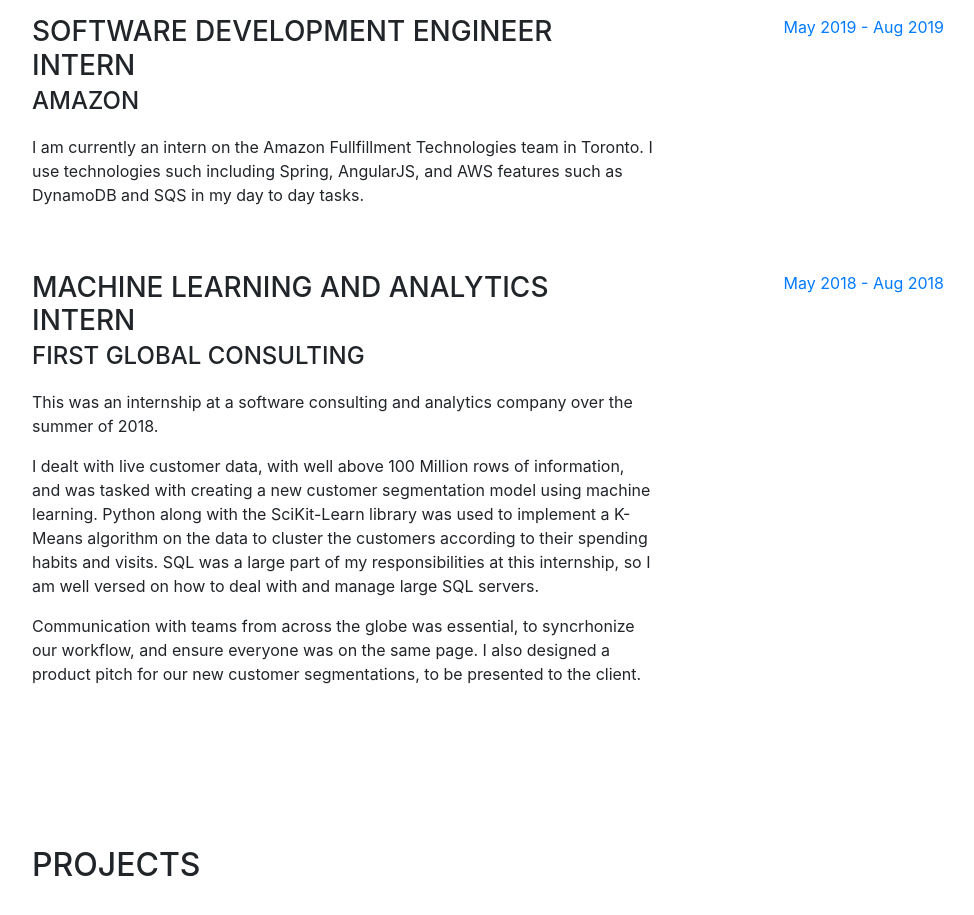
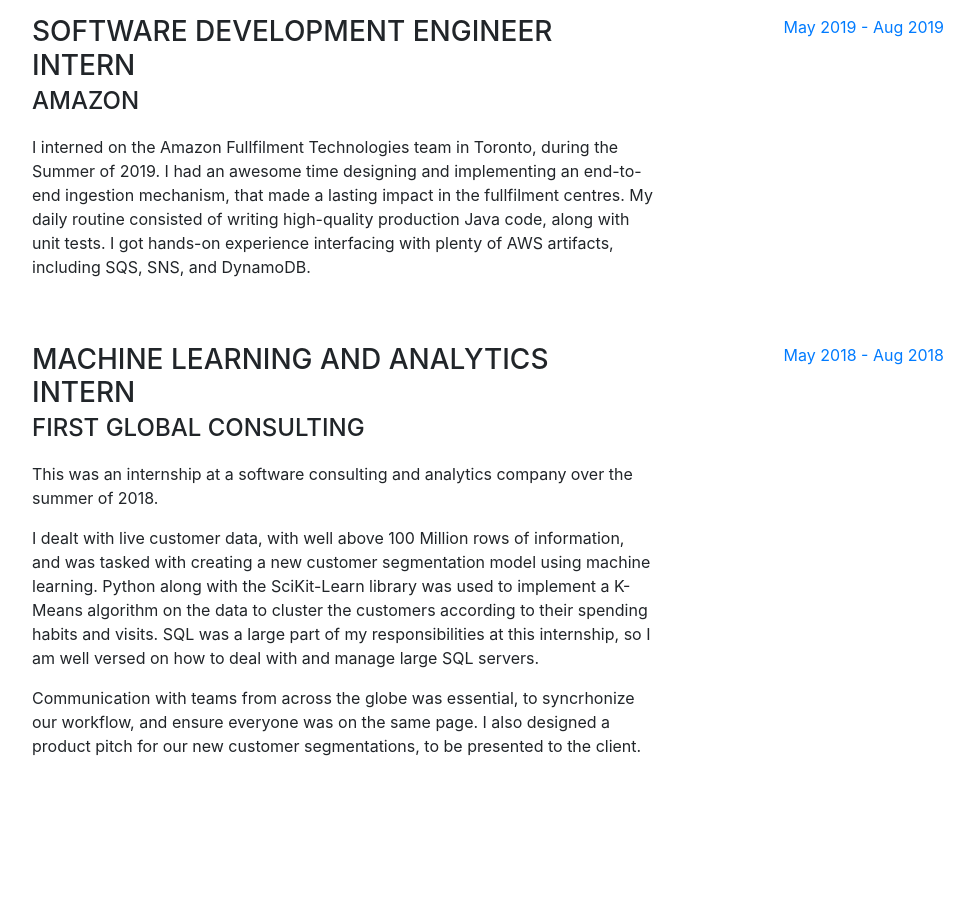
Before and after one commit to Khan-Saad/Khan-Saad.github.io, a website with bundled scripts: page index.html in a window 1280 px wide. Shown: the part 920-1835 px from the top of the page, without its empty margins (288-1262 px from the left). Built offline with nearby package versions, Linux system fonts and the light colour scheme; a web font is replaced by a local one.

Commit message:
Updating Amazon

```diff
--- a/index.html
+++ b/index.html
@@ -96,7 +96,7 @@
             <div class="resume-content mr-auto">
               <h3 class="mb-0">Software Development Engineer Intern</h3>
               <div class="subheading mb-3">Amazon</div>
-              <p>I am currently an intern on the Amazon Fullfillment Technologies team in Toronto. I use technologies such including Spring, AngularJS, and AWS features such as DynamoDB and SQS in my day to day tasks.</p>
+              <p>I interned on the Amazon Fullfilment Technologies team in Toronto, during the Summer of 2019. I had an awesome time designing and implementing an end-to-end ingestion mechanism, that made a lasting impact in the fullfilment centres. My daily routine consisted of writing high-quality production Java code, along with unit tests. I got hands-on experience interfacing with plenty of AWS artifacts, including SQS, SNS, and DynamoDB.</p>
             </div>
             <div class="resume-date text-md-right">
               <span class="text-primary">May 2019 - Aug 2019</span>
```
